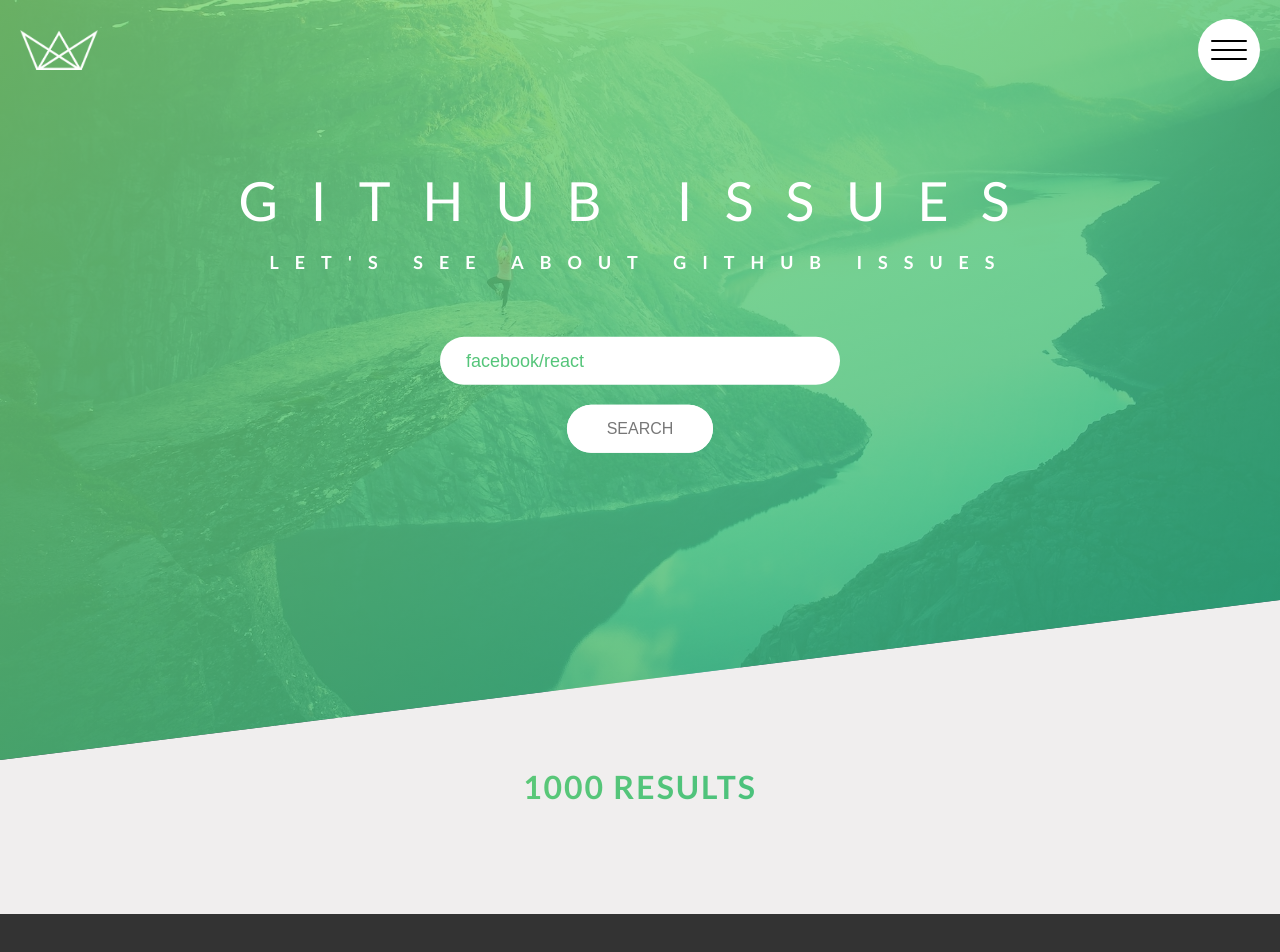
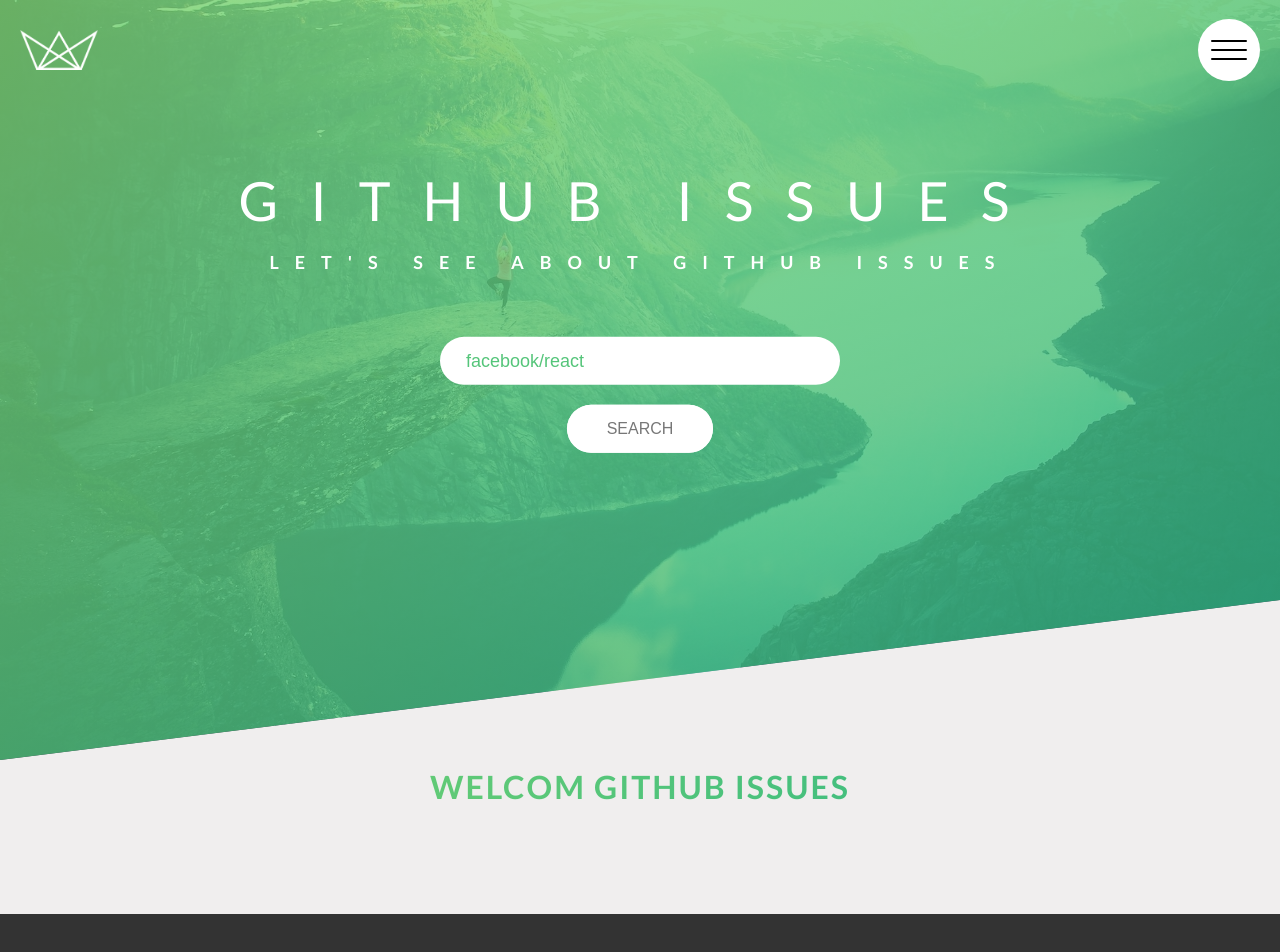
Before and after one commit to hnanhphat/ftw_puma_group3, a React (Create React App) app: page / in a window 1280 px wide. Shown: the top 952 px of the page. Built offline with nearby package versions, Linux system fonts and the light colour scheme.

Commit message:
pagination

```diff
--- a/src/App.js
+++ b/src/App.js
@@ -10,13 +10,18 @@ import { useState, useEffect } from 'react';
 
 function App() {
   const [headerStatus, setHeaderStatus] = useState('');
+
   const [issues, setIssues] = useState([]);
+  const [issueTitle, setIssueTitle] = useState('Welcom Github Issues')
   const [searchInput, setSearchInput] = useState("facebook/react");
+
   const [owner, setOwner] = useState("");
   const [repo, setRepo] = useState("");
   const [errorMessage, setErrorMessage] = useState("");
+
   const [currentPage, setCurrentPage] = useState(1);
   const [totalPage, setTotalPage] = useState(1);
+
   const [loading, setLoading] = useState("");
 
   const handleSearch = (e) => {
@@ -54,6 +59,7 @@ function App() {
             }
           }
         }
+        setIssueTitle(`~${5 * totalPage} results found`);
         return;
       }
       setErrorMessage("Can not get data, status is not 200.");
@@ -74,7 +80,7 @@ function App() {
     if (owner || repo) {
       getIssues();
     }
-  }, [owner, repo, currentPage]);
+  }, [owner, repo, currentPage, totalPage]);
 
   return (
     <div id="home">
@@ -95,7 +101,7 @@ function App() {
           {loading === "loading" ? <h1>loading...</h1>
             : ''}
 
-          {issues ? <ItemList itemList={issues} />
+          {issues ? <ItemList itemList={issues} titleResult={issueTitle} />
             : ""}
 
           {totalPage > 1 ?
--- a/src/components/ItemList.js
+++ b/src/components/ItemList.js
@@ -1,10 +1,10 @@
 import React from 'react'
 import Moment from "react-moment";
 
-const ItemList = ({ itemList }) => {
+const ItemList = ({ itemList, titleResult }) => {
   return (
     <div className="main-content">
-      <h2 className="heading-secondary">1000 Results</h2>
+      <h2 className="heading-secondary">{titleResult}</h2>
       <ul className="issues">
         {itemList && itemList.map((item) =>
           <li key={item.id}>
```
